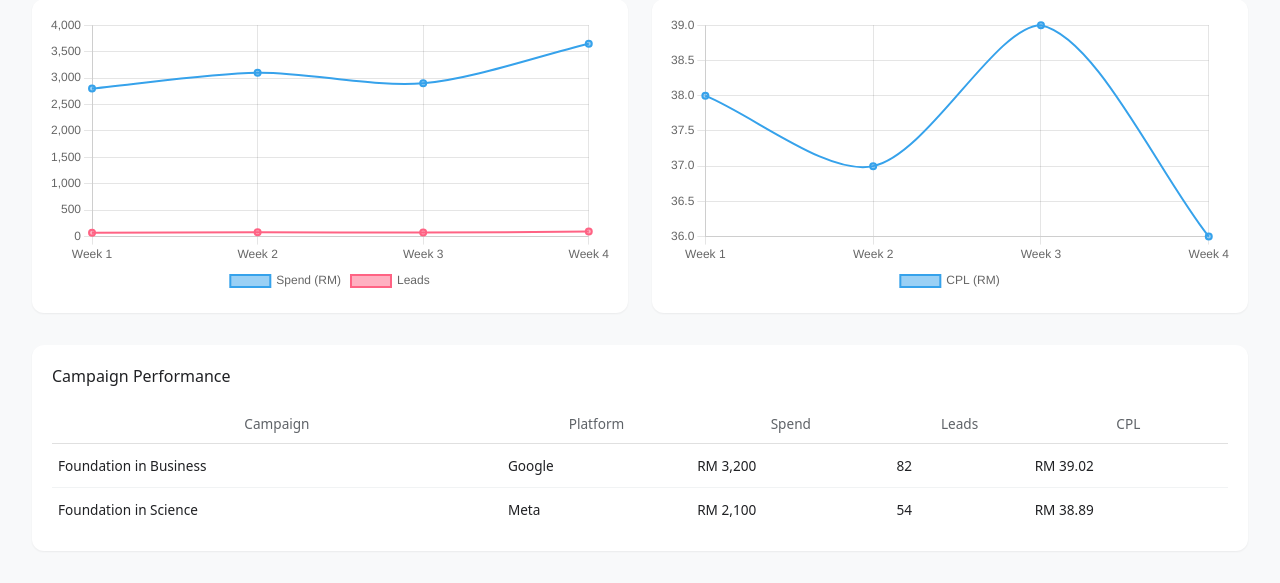
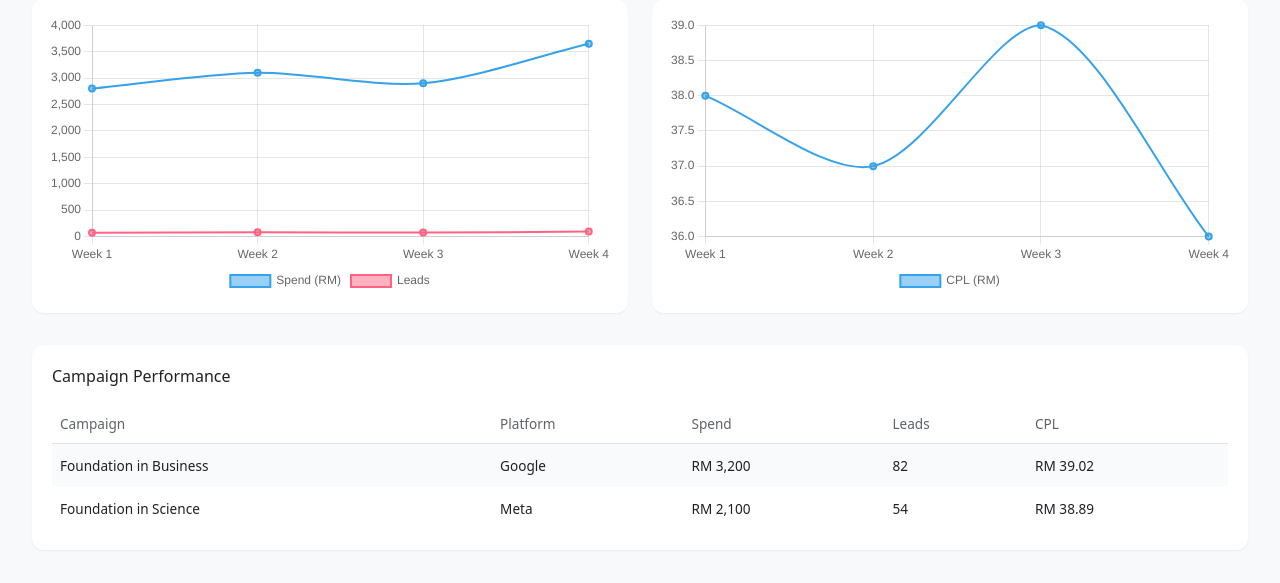
Before and after one commit to izzoe3/dm-dashboard, a Flask app: page / in a window 1280 px wide. Shown: the part 334-917 px from the top of the page. After the commit the page ends 850 px from the top, so only its background shows below. Run offline with Flask 3, Linux system fonts and the light colour scheme.

Commit message:
Polish campaign table UX: sticky header, hover, zebra stripes

```diff
--- a/app/static/style.css
+++ b/app/static/style.css
@@ -119,7 +119,7 @@ body {
 
 
 /* =========================
-   Table
+   Table Section
    ========================= */
 
 .table-section {
@@ -127,6 +127,7 @@ body {
   border-radius: var(--radius);
   padding: 20px;
   box-shadow: var(--shadow-soft);
+  overflow-x: auto; /* horizontal scroll on small screens */
 }
 
 .table-section h2 {
@@ -137,27 +138,44 @@ body {
 
 table {
   width: 100%;
-  border-collapse: collapse;
+  border-collapse: separate; /* for sticky header */
+  border-spacing: 0;
   font-size: 0.85rem;
+  min-width: 600px; /* ensures scroll on narrow screens */
 }
 
-thead {
+thead th {
+  position: sticky;
+  top: 0;
+  background: var(--card-bg);
+  z-index: 2;
+  font-weight: 500;
+  color: var(--text-muted);
+  padding: 10px 8px;
+  text-align: left;
   border-bottom: 1px solid var(--border-light);
 }
 
-th {
-  font-weight: 500;
-  color: var(--text-muted);
-  padding: 10px 6px;
+tbody tr {
+  transition: background 0.15s ease;
+}
+
+tbody tr:hover {
+  background: #f1f3f4; /* subtle hover, Google-esque */
+}
+
+tbody tr:nth-child(even) {
+  background: #ffffff; /* even rows slightly lighter? keep subtle */
+}
+
+tbody tr:nth-child(odd) {
+  background: #f9fafb; /* very subtle zebra */
 }
 
 td {
-  padding: 12px 6px;
+  padding: 12px 8px;
 }
 
-tbody tr:not(:last-child) {
-  border-bottom: 1px solid #f1f3f4;
-}
 
 /* =========================
    Responsive polish
```
